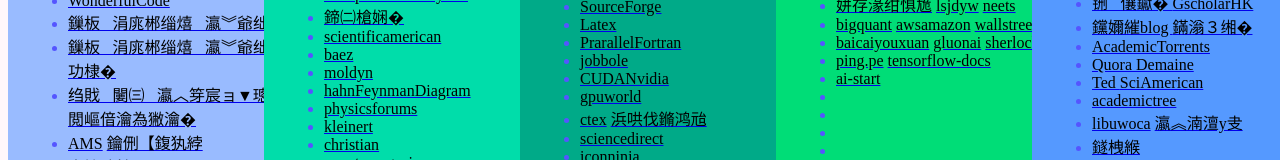
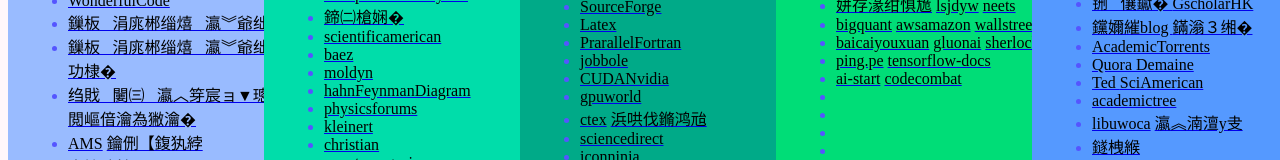
Before and after one commit to DaohongMei/DaohongMei.github.io, a plain HTML site: page index.html in a window 1280 px wide. Shown: the part 588-748 px from the top of the page. Drawn offline with Linux system fonts and the light colour scheme.

Commit message:
Update index.html

```diff
--- a/index.html
+++ b/index.html
@@ -1551,6 +1551,7 @@ text-align:center;
 
             <li>
                <a href="http://www.ai-start.com/ml2014/"target="_blank"><f2>ai-start</f2></a>
+	       <a href="https://cn.codecombat.com/"target="_blank"><f2>codecombat</f2></a>
             </li>
 
             <li>
```
